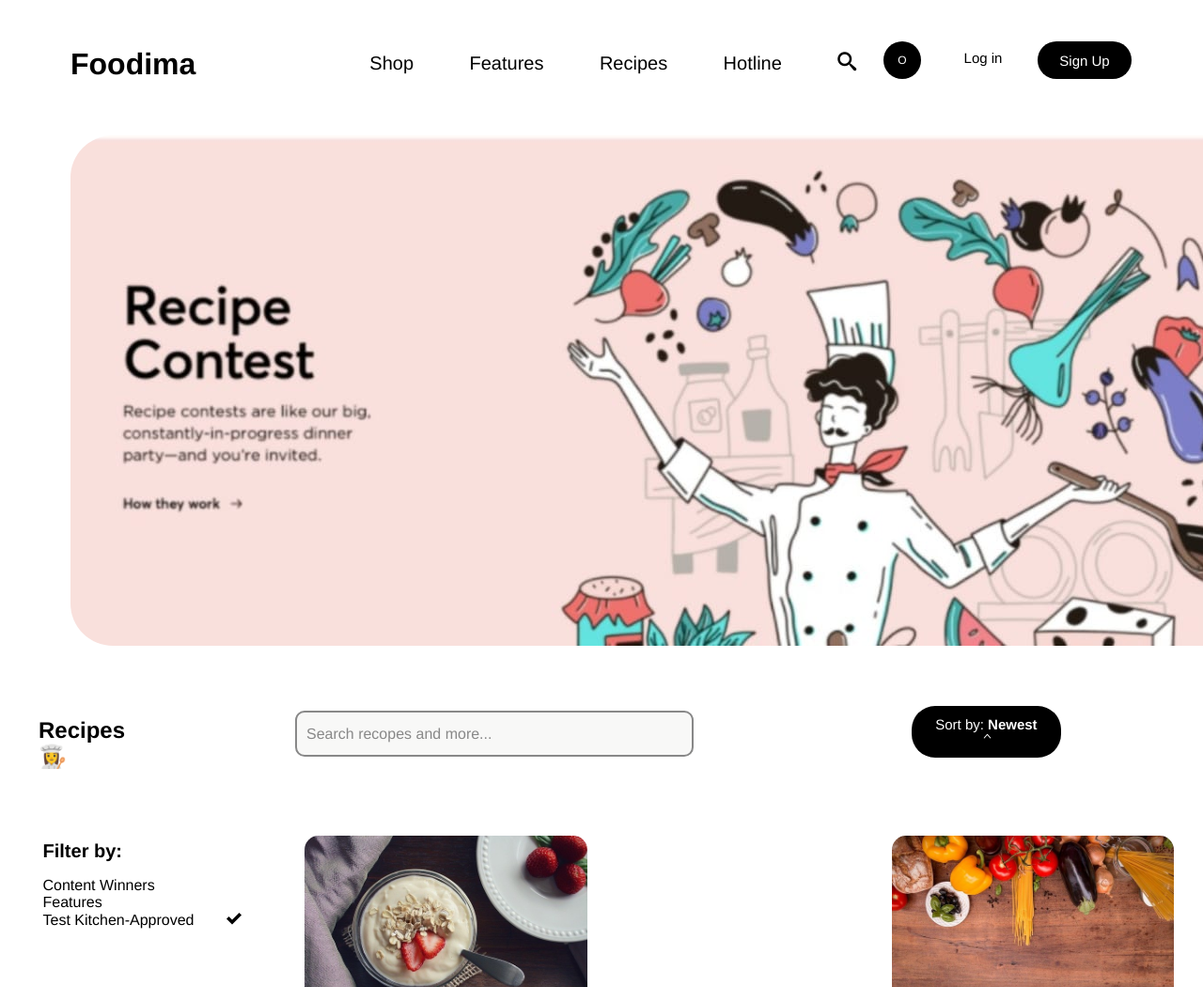
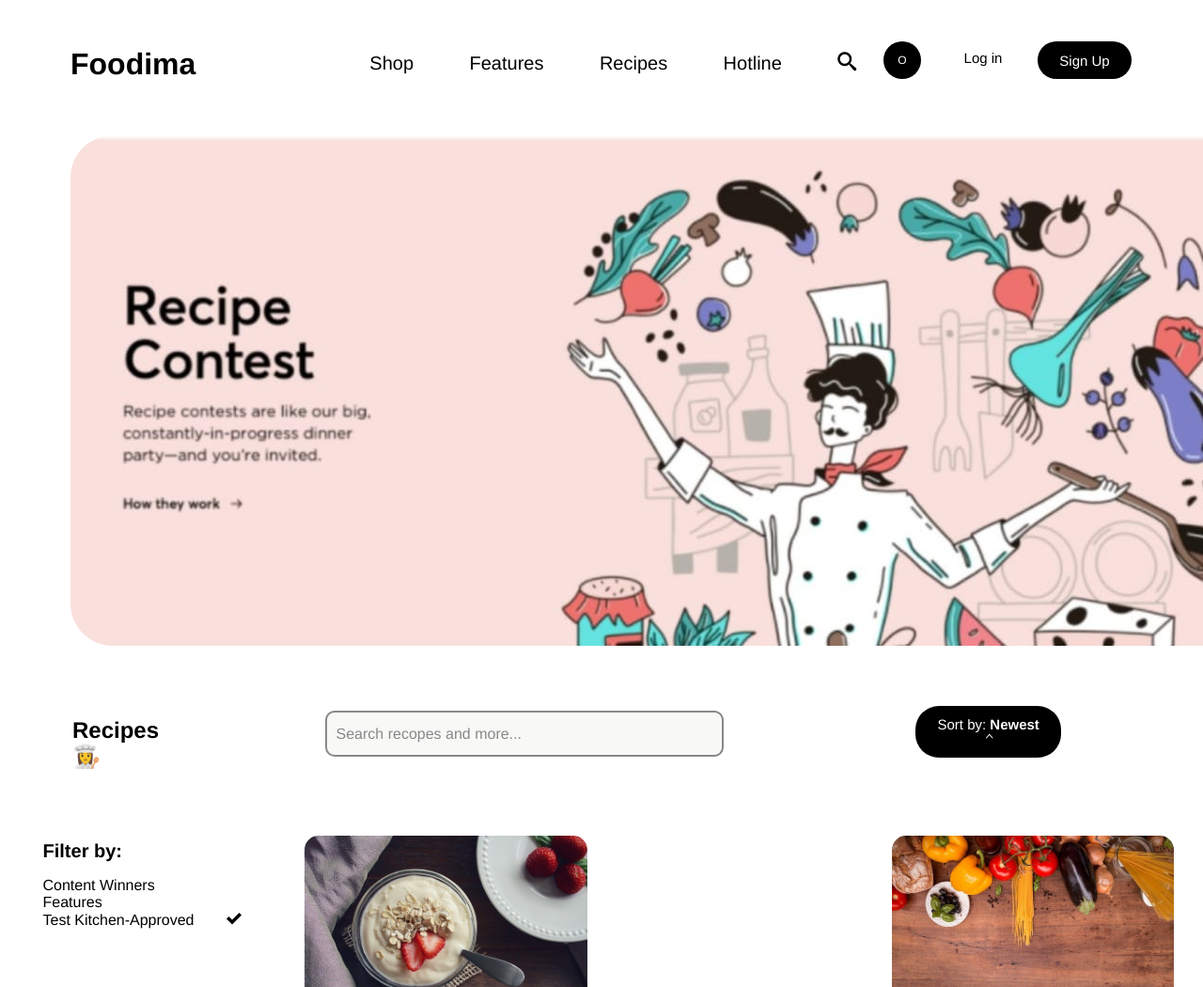
Before and after one commit to Andtooan/Foodima-LandingPage, a plain HTML site: page index.html in a window 1280 px wide. Shown: the top 1050 px of the page at 94% size. Drawn offline with Linux system fonts and the light colour scheme; files whose address does not match are found by name; a web font is replaced by a local one.

Commit message:
Update index.css

```diff
--- a/css/index.css
+++ b/css/index.css
@@ -389,7 +389,7 @@ width: 100%;
 
     display: inline-block;
     margin-top: 22px;
-    margin-left: -34px;
+    margin-left: 2px;
     padding-right: 100px;
     float: left;
 }
```
